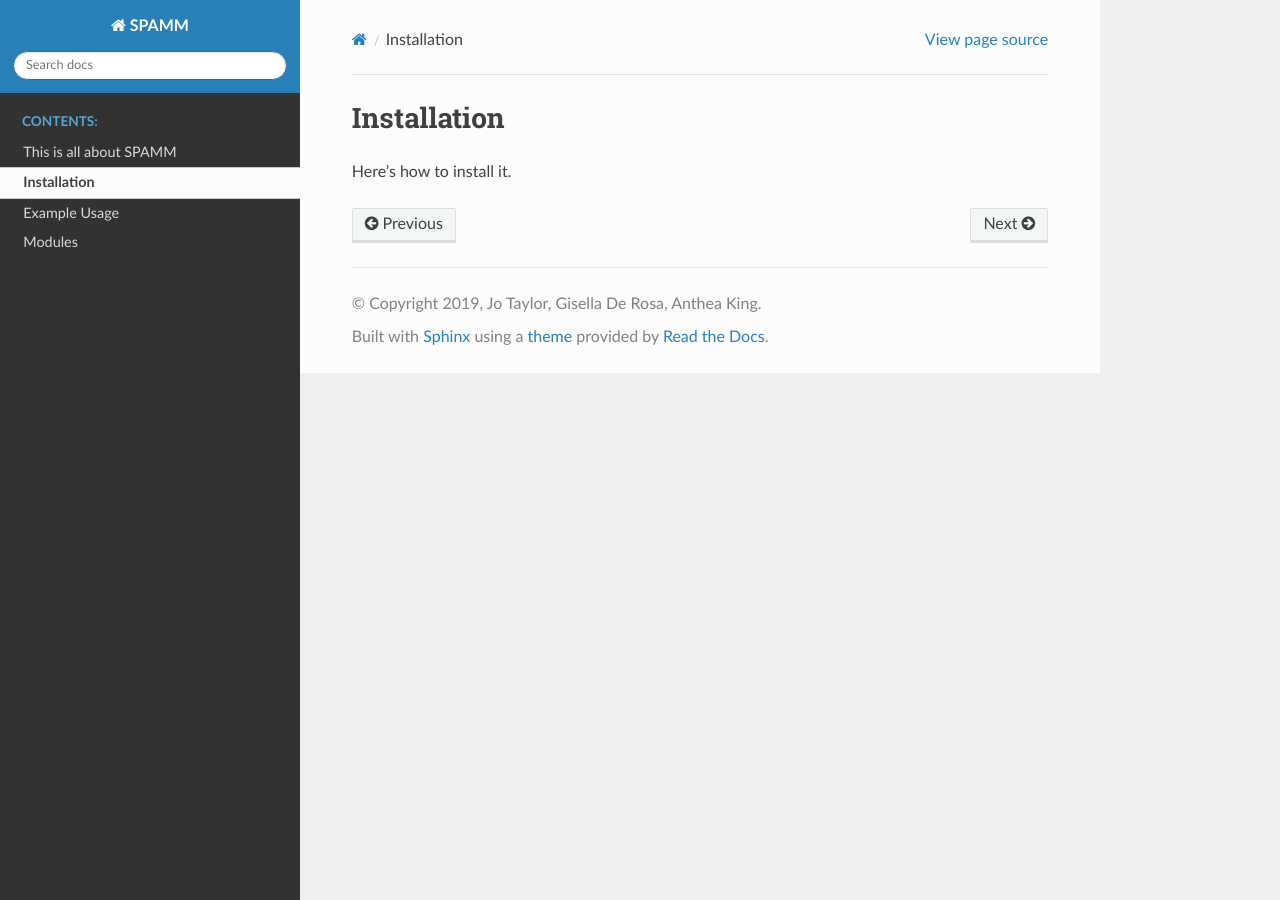
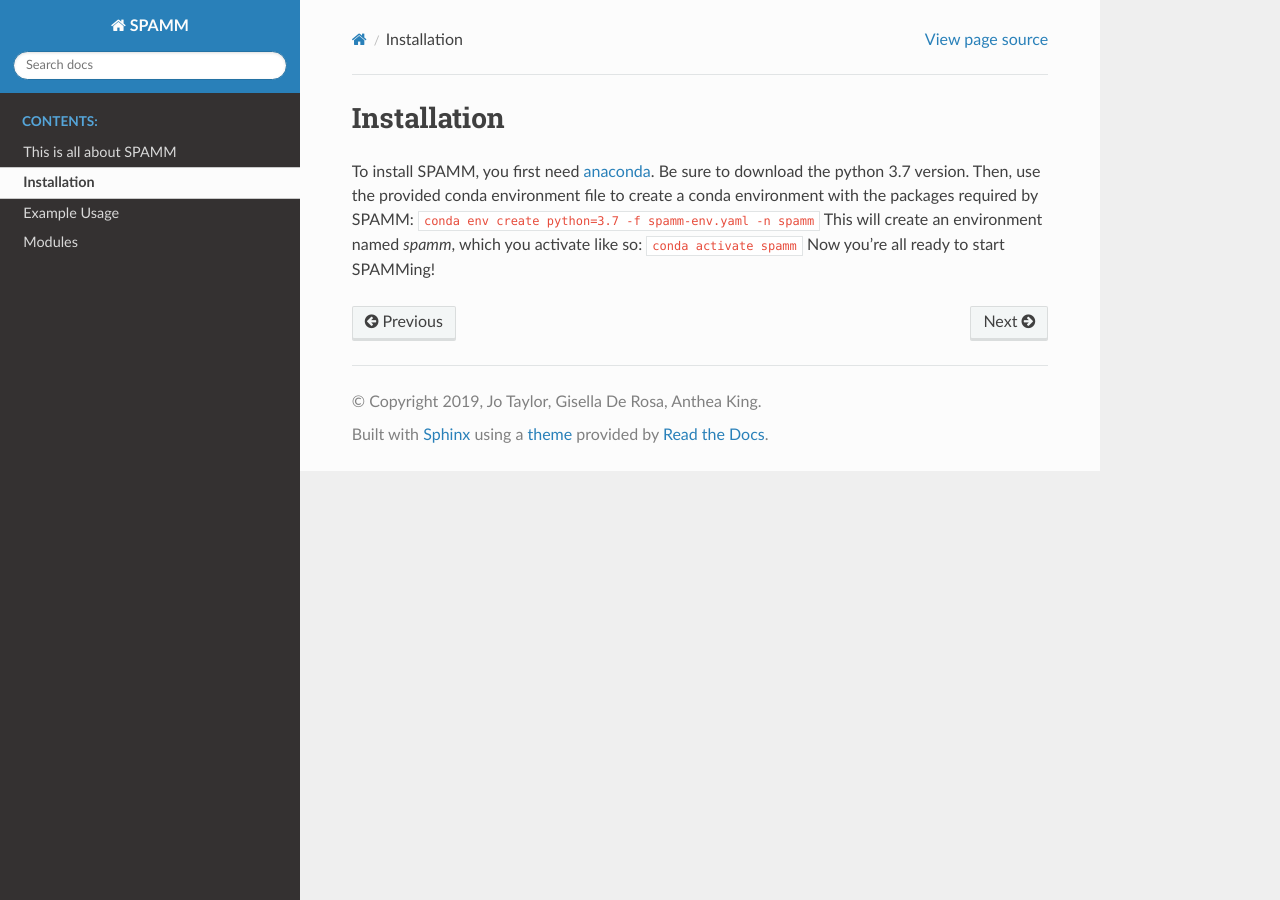
Before and after one commit to jotaylor/SPAMM, a Sphinx documentation site: the page built from docs/source/gettingstarted.rst, in a window 1280 px wide. Built offline with Sphinx 7.4.7 and the Read the Docs theme 2.0.0, drawn with Linux system fonts in a browser that asks for light colours.

Commit message:
Add actual text describing how to install SPAMM

```diff
--- a/docs/source/gettingstarted.rst
+++ b/docs/source/gettingstarted.rst
@@ -1,3 +1,11 @@
 Installation
 ============
-Here's how to install it.
+
+To install SPAMM, you first need `anaconda <https://www.anaconda.com/distribution/>`_.
+Be sure to download the python 3.7 version.
+Then, use the provided conda environment file to create a conda environment with the
+packages required by SPAMM:
+``conda env create python=3.7 -f spamm-env.yaml -n spamm``
+This will create an environment named `spamm`, which you activate like so:
+``conda activate spamm``
+Now you're all ready to start SPAMMing!
```
